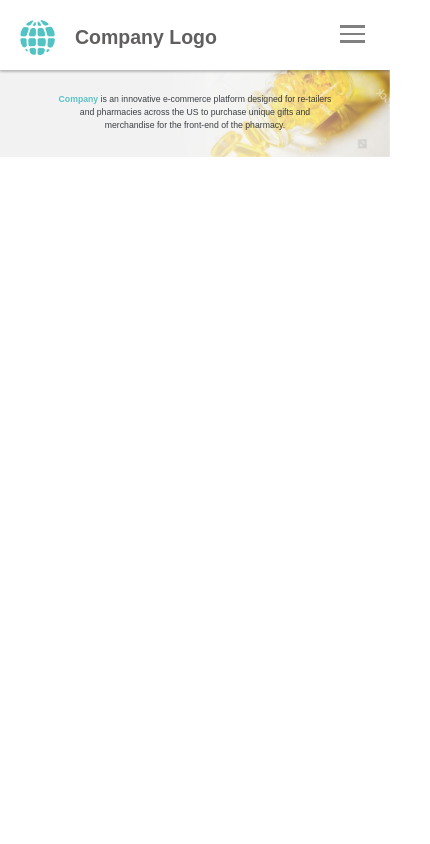
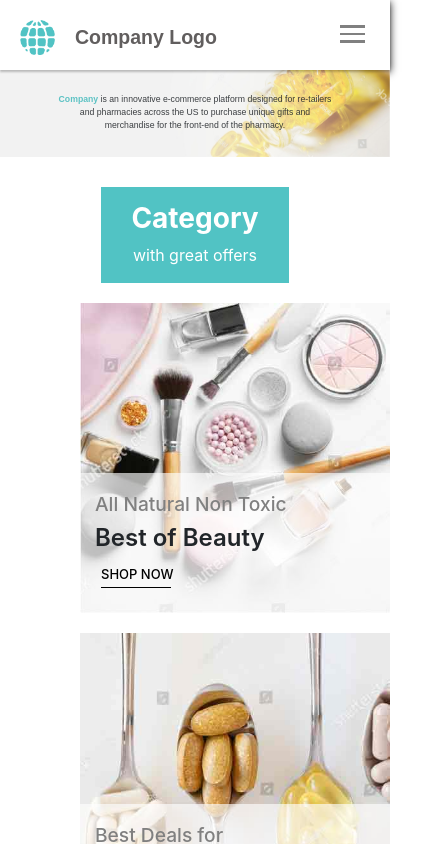
Before and after one commit to Mynameisvishal/htc-task, a React (Create React App) app: page / in a window 390 px wide. Shown: the top 844 px of the page, 430 px wide, since content can reach past the window. Built offline with nearby package versions, Linux system fonts and the light colour scheme.

Commit message:
added Category component with responsiveness

```diff
--- a/src/App.js
+++ b/src/App.js
@@ -1,12 +1,20 @@
 import './App.css';
 import Banner from './components/Banner';
+import Category from './components/Category';
 import Navbar from './components/Navbar';
+import Employee from './components/Employee';
+import EmployeeDetails from './components/EmployeeDetails';
+import Footer from './components/Footer';
 
 function App() {
   return (
     <div className="App">
       <Navbar />
       <Banner />
+      <Category />
+      <Employee />
+      <EmployeeDetails />
+      <Footer />
     </div>
   );
 }
--- a/src/components/Category.css
+++ b/src/components/Category.css
@@ -0,0 +1,76 @@
+.category{
+    padding: 30px;
+}
+
+.category_header{
+    text-align: center;
+    background-color: #51c3c4;
+    color: white;
+    display: flex;
+    flex-direction: column;
+    width: fit-content;
+    padding: 15px 30px 0px 30px;
+    justify-content: center;
+    margin: 0 auto;
+}
+
+.category_header h3{
+    /* font-family: "Poppins"; */
+    font-weight: 700;
+}
+
+.category_list{
+    display: flex;
+    padding: 10px 30px;
+    flex-wrap: wrap;
+
+}
+
+.category_card{
+    flex: 1;
+    max-height: 486px;
+    min-width: 350px;
+    padding: 10px 20px;
+    position: relative;
+}
+
+.category_overlap{
+    background-color: rgba(255, 255, 255, 0.644);
+    position: absolute;
+    width: 100%;
+    height: 150px;
+    bottom: 0;
+    left: 20px;
+    z-index: 10;
+    text-align: left;
+    padding: 20px 15px 30px 15px;
+}
+.category_overlap h4{
+    font-size: larger;
+    color: grey;
+}
+.category_overlap h2{
+    font-size: x-large;
+    font-weight: 600;
+}
+.category_overlap button{
+    position: relative;
+    outline: none;
+    border: none;
+    background: none;
+    font-size: small;
+    width: fit-content;
+    font-weight: 500;
+    padding-bottom: 3px;
+    /* text-decoration: underline; */
+    /* border-bottom: 1px solid #000; */
+}
+.category_overlap button::before{
+    content: "";
+    position: absolute;
+    width: 70px;
+    height: 1px;
+    background-color: #000;
+    bottom: 0px;
+
+}
--- a/src/components/Category.js
+++ b/src/components/Category.js
@@ -1,13 +1,41 @@
-import React from 'react'
+import React from 'react';
+import beautyProducts from "../images/Beauty.jpg"
+import supplement from "../images/Supplements.jpg"
+import fitness from "../images/Fitness.jpg"
+import './Category.css';
 
 function Category() {
     return (
         <div className="category">
-            <div className="category_header"></div>
+            <div className="category_header">
+                <h3>Category</h3>
+                <p>with great offers</p>
+            </div>
             <div className="category_list">
-                <div className="category_card"></div>
-                <div className="category_card"></div>
-                <div className="category_card"></div>
+                <div className="category_card">
+                    <img src={beautyProducts} width="100%" alt="products"/>
+                    <div className="category_overlap">
+                        <h4>All Natural Non Toxic</h4>
+                        <h2>Best of Beauty</h2>
+                        <button>SHOP NOW</button>
+                    </div>
+                </div>
+                <div className="category_card">
+                    <img src={supplement} width="100%" alt="supplement"/>
+                    <div className="category_overlap">
+                        <h4>Best Deals for</h4>
+                        <h2>Supplements and Vitamins</h2>
+                        <button>SHOP NOW</button>
+                    </div>
+                </div>
+                <div className="category_card">
+                    <img src={fitness} width="100%" alt="fitness"/>
+                    <div className="category_overlap">
+                        <h4>Everyday savings on</h4>
+                        <h2>Fitness and Nutrition</h2>
+                        <button>SHOP NOW</button>
+                    </div>
+                </div>
             </div>
         </div>
     )
--- a/src/components/Employee.js
+++ b/src/components/Employee.js
@@ -0,0 +1,11 @@
+import React from 'react'
+
+function Employee() {
+    return (
+        <div>
+
+        </div>
+    )
+}
+
+export default Employee
--- a/src/components/EmployeeDetails.js
+++ b/src/components/EmployeeDetails.js
@@ -0,0 +1,11 @@
+import React from 'react'
+
+function EmployeeDetails() {
+    return (
+        <div>
+
+        </div>
+    )
+}
+
+export default EmployeeDetails
--- a/src/components/Footer.js
+++ b/src/components/Footer.js
@@ -0,0 +1,11 @@
+import React from 'react'
+
+function Footer() {
+    return (
+        <div>
+
+        </div>
+    )
+}
+
+export default Footer
```
